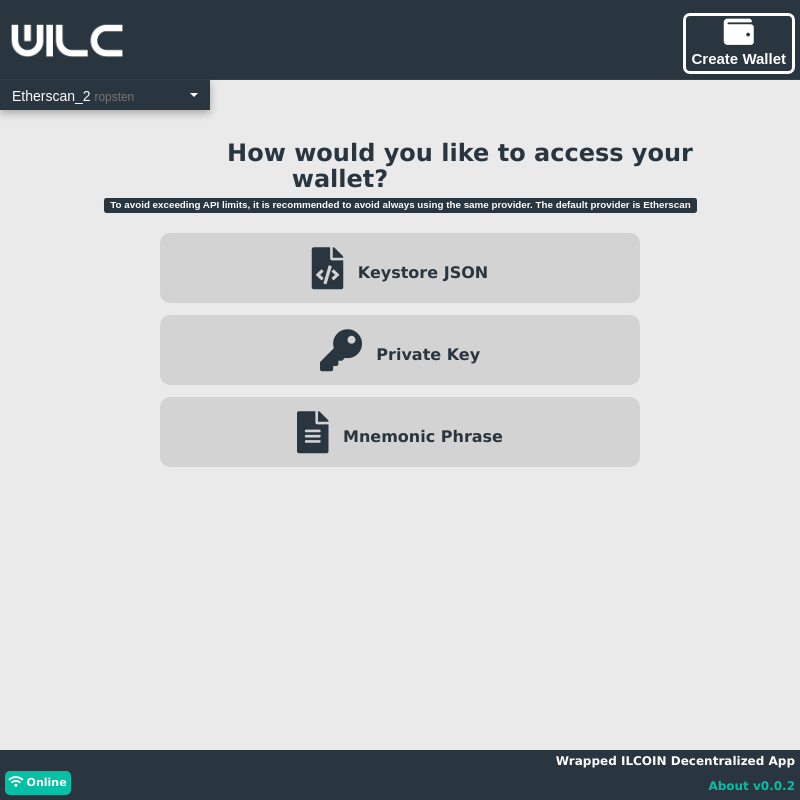
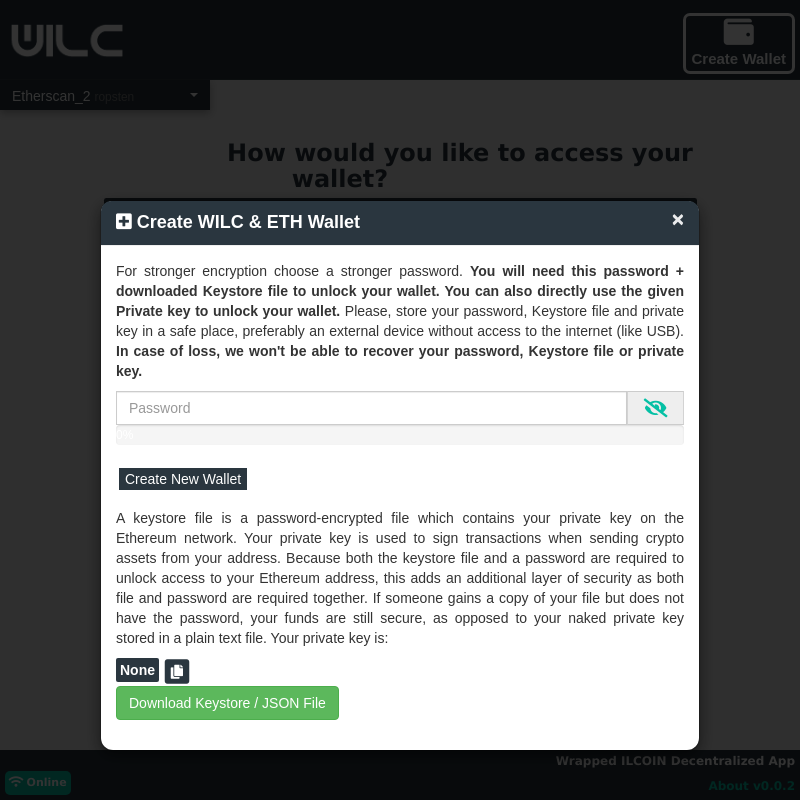
Before and after one commit to fahimaltinordu/desktop_wallet_mac, an Electron app: page index.html in a window 800 px wide. Both pictures are taken after a click on the button "Create Wallet". Drawn offline with nearby package versions, Linux system fonts and the light colour scheme; no server answers.

Commit message:
wallet create feature

```diff
--- a/index.html
+++ b/index.html
@@ -39,7 +39,8 @@
     </header>
 
     <div class="createwalletarea">
-		   <button class="foure button77" onclick="OpenMyEtherWallet();"><b><i class="fas fa-wallet faa-horizontal animated-hover fa-2x"></i><br>Create Wallet</b></button>
+		   <!-- <button class="foure button77" onclick="OpenMyEtherWallet();"><b><i class="fas fa-wallet faa-horizontal animated-hover fa-2x"></i><br>Create Wallet</b></button> -->
+		   <button type="button" class="foure button77" data-toggle="modal" data-target="#createwalletmodal"> <b><i class="fas fa-wallet faa-horizontal animated-hover fa-2x"></i><br>Create Wallet</b> </button>
 	</div>
 
 
@@ -300,6 +301,65 @@
     </div>
 
 
+	<div class="modal fade" data-backdrop="static" id="createwalletmodal" tabindex="-1" role="dialog" aria-labelledby="myModalLabel">
+        <div style="margin-top: 25vh;" class="modal-dialog" role="document">
+            <div class="modal-content" >
+
+				<div class="modal-header" >
+				    <button type="button" class="close" data-dismiss="modal" aria-label="Close" onclick="backcreatewalletbutton()"><span aria-hidden="true">&times;</span></button>
+					<h4 class="modal-title" id="myModalLabel"><i class="fas fa-plus-square "></i><b>   Create WILC & ETH Wallet</b></h4>
+
+                </div>
+
+                <div class="modal-body">
+				  <form class="iew_form__create_new_wallet">
+						<p >
+							For stronger encryption choose a stronger password. <strong>You will need this password + downloaded Keystore file to unlock your wallet. You can also directly use the given Private key to unlock your wallet.</strong> Please, store your password, Keystore file and private key in a safe place, preferably an external device without access to the internet (like USB). <strong>In case of loss, we won't be able to recover your password, Keystore file or private key.</strong>
+						</p>
+
+						<div class="input-group" id="show_hide_password" style="display:table">
+							  <input style="width:90%" type="password" class="form-control" id="createwalletpass" placeholder="Password" >
+							  <div style="font-size:19px" class="input-group-addon">
+								<a href=""><i class="fa fa-eye-slash" aria-hidden="true"></i></a>
+							  </div>
+						</div>
+
+						<div class="form-group">
+							<div class="progress">
+								<div class="progress-bar" role="progressbar" style="width: 0%;" aria-valuenow="0" aria-valuemin="0" aria-valuemax="100">0%</div>
+							</div>
+						</div>
+
+
+						<div class="form-group">
+							<button type="submit" id="btncreatenewwallet" class="foure button88" > Create New Wallet</button>
+							<p class="errorInfo text-info pull-right" id="createwalleterror"></p>
+
+						</div>
+					</form>
+
+					<form class="iew_form__create_new_wallet_done">
+						<p >
+							A keystore file is a password-encrypted file which contains your private key on the Ethereum network. Your private key is used to sign transactions when sending crypto assets from your address. Because both the keystore file and a password are required to unlock access to your Ethereum address, this adds an additional layer of security as both file and password are required together. If someone gains a copy of your file but does not have the password, your funds are still secure, as opposed to your naked private key stored in a plain text file. Your private key is:
+						</p>
+
+						<div class="form-group" style="text-align: left;" >
+						    <p class="errorInfo text-info pull-left" id="copypkeynotification"></p>
+							<label  ><span style="background: #2a363f; padding: 4px; color: white; border-radius: 2px;" class="private-key">None</span></label>
+							<span id="copypkeyicon" class="fa-stack"  style="color:#2a363f">
+                               <i class="fa fa-square fa-stack-2x"></i>
+                               <i class="fas fa-copy fa-stack-1x fa-inverse" ></i>
+                             </span><br>
+							<a class="btn btn-success download-json-file" href="#" role="button">Download Keystore / JSON File</a>
+						</div>
+					</form>
+
+
+            </div>
+        </div>
+    </div>
+</div>
+
 
     <div class="modal fade"  id="aboutmodalerisim" tabindex="-1" role="dialog" aria-labelledby="myModalLabel">
         <div style="margin-top: 8vh;" class="modal-dialog" role="document">
@@ -311,7 +371,7 @@
                 </div>
 
                 <div class="modal-body">
-				  <p>A simple Ethereum Wallet based on <b>Wrapped ILCOIN (WILC)</b> ERC20 Token. Send and receive ETH and WILC with ease and security. Ethereum wallets are decrypted and raw transactions are signed locally. Raw transactions are sent directly to etherscan.io & infura.io. This open source dApp is created for the WILC community. <br><br> This wallet is for the WILC community to make life 25% easier for us token holders. Make your WILC Token experience decentralized! None of your wallet information is sent to any server. Wallet keys are kept on your local machine. Every time you want to use this wallet, you must re-use the Keystore JSON, Mnemonic Phrase or Private Key for your wallet. This wallet uses ether-js javascript library to decrypt wallets locally and also uses Infura & Etherscan providers for accessing transaction history and balances. Each time you open the wallet, you will need to reinput the Keystore JSON file with password or use the wallet's Private Key and Mnemonic Phrase. To remove confusion, this wallet will not allow you to create a new wallet. If you don't have Ethereum or WILC wallet yet, make one with a secure password at myetherwallet.com. This wallet will not save or move your wallets. Be sure to back up the Keystore JSON file!</p>
+				  <p>A simple Ethereum Wallet based on <b>Wrapped ILCOIN (WILC)</b> ERC20 Token. Send and receive ETH and WILC with ease and security. Ethereum wallets are decrypted and raw transactions are signed locally. Raw transactions are sent directly to etherscan.io & infura.io. This open source dApp is created for the WILC community. <br><br> This wallet is for the WILC community to make life 25% easier for us token holders. Make your WILC Token experience decentralized! None of your wallet information is sent to any server. Wallet keys are kept on your local machine. Every time you want to use this wallet, you must re-use the Keystore JSON, Mnemonic Phrase or Private Key for your wallet. This wallet uses ether-js javascript library to decrypt wallets locally and also uses Infura & Etherscan providers for accessing transaction history and balances. Each time you open the wallet, you will need to reinput the Keystore JSON file with password or use the wallet's Private Key and Mnemonic Phrase. If you don't have Ethereum or WILC wallet yet, make one with a secure password by clicking "Create Wallet" button. This wallet will not save or move your wallets. Be sure to back up the Keystore JSON file!</p>
                 </div>
 
                 <div class="modal-footer">
@@ -446,6 +506,7 @@
 <script src="js/qrcode.min.js"></script>
 <script src="js/bootstrap-session-timeout.js"></script>
 <script src="js/ana.js"></script>
+<script src="js/app.js"></script>
 
 <script>
     var statusElem = document.getElementById('status')
--- a/main.js
+++ b/main.js
@@ -52,7 +52,7 @@
   }))
 
   // Open the DevTools.
-  // mainWindow.webContents.openDevTools()
+  mainWindow.webContents.openDevTools()
 
   // Emitted when the window is closed.
   mainWindow.on('closed', function () {
--- a/package.json
+++ b/package.json
@@ -1,7 +1,7 @@
 {
   "name": "WILC-dApp",
   "productName": "WILC dApp",
-  "version": "0.0.2",
+  "version": "0.1.0",
   "description": "WILC Decentralized App",
   "main": "main.js",
   "scripts": {
```
Also changed, not shown: 2 other files.
